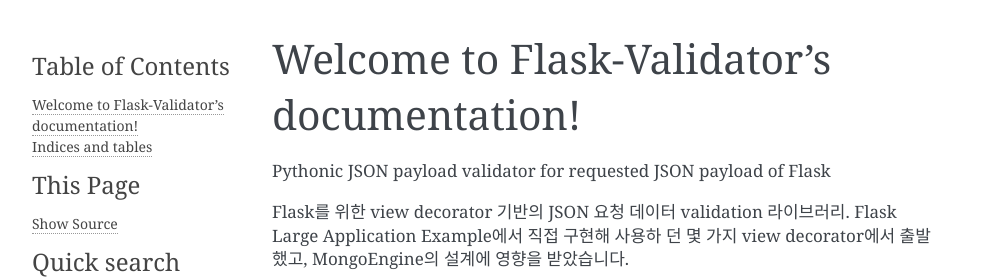
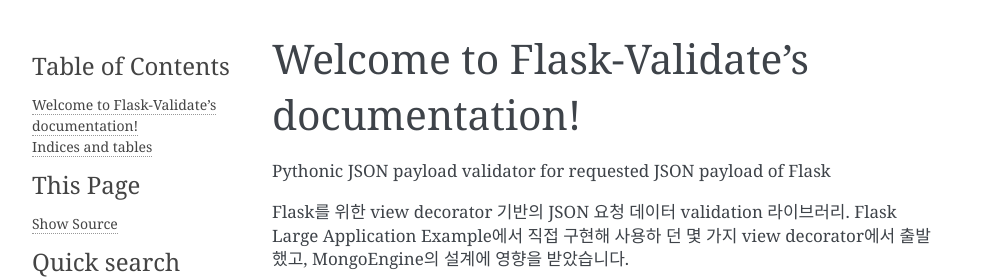
Before and after one commit to callsign-viper/Flask-Validation, a Sphinx documentation site: the page built from docs/index.rst, in a window 1280 px wide. Shown: the top 279 px of the page, without its empty margins (148-1140 px from the left). Built offline with Sphinx 7.4.7, drawn with Linux system fonts in a browser that asks for light colours.

Commit message:
UPDATE: rename package name

```diff
--- a/docs/index.rst
+++ b/docs/index.rst
@@ -1,9 +1,9 @@
-.. flask_validator documentation master file, created by
+.. flask_validate documentation master file, created by
    sphinx-quickstart on Wed Aug  8 17:12:45 2018.
    You can adapt this file completely to your liking, but it should at least
    contain the root `toctree` directive.
 
-Welcome to Flask-Validator's documentation!
+Welcome to Flask-Validate's documentation!
 ===========================================
 
 
```
